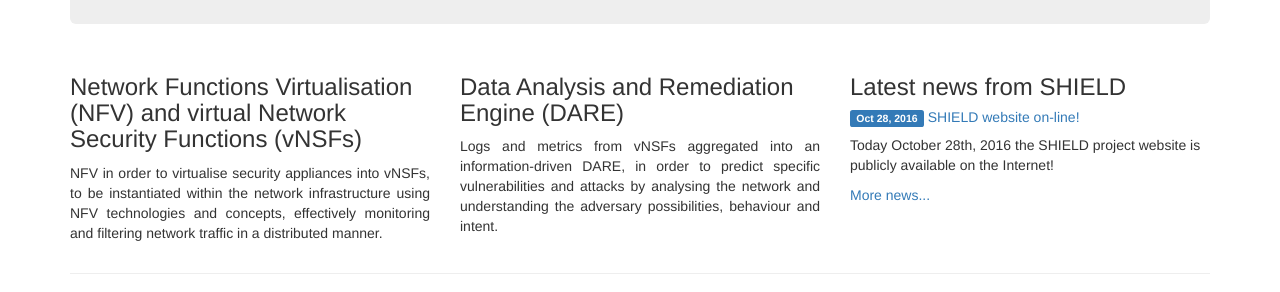
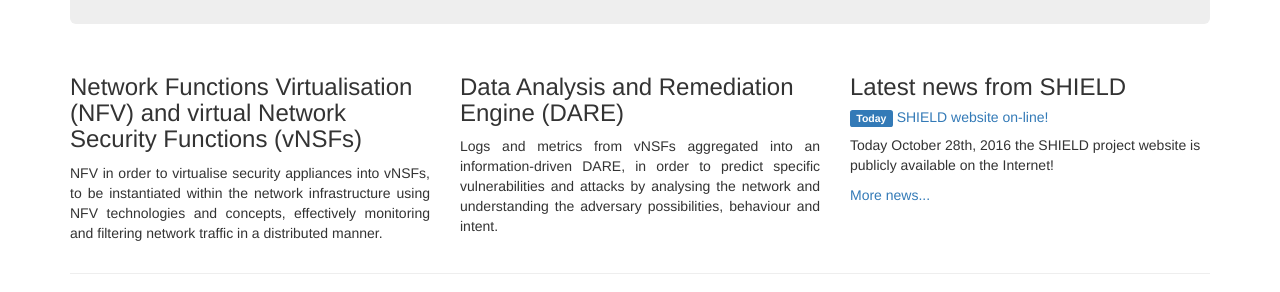
Before and after one commit to torsec/shield-h2020, a Jekyll site: the page built from index.html, in a window 1280 px wide. Shown: the part 337-629 px from the top of the page. Built offline with Jekyll 4.4.1, drawn with Linux system fonts in a browser that asks for light colours.

Commit message:
Updated news display in home page

```diff
--- a/index.html
+++ b/index.html
@@ -35,10 +35,16 @@
 
   <div class="col-sm-4 col-xs-12">
     <h3>Latest news from SHIELD</h3>
+	{% capture today_date %}{{site.time | date: '%-d %Y'}}{% endcapture %}
 {% assign news_items = (site.news | sort: 'date') | reverse %}
 {% for news in news_items limit:5 %}
     <h5>
+	  {% capture news_date %}{{news.date | date: '%-d %Y'}}{% endcapture %}
+	  {% if  today_date != news_date  %}
       <span class="label label-primary">{{ news.date | date: "%b %-d, %Y" }}</span>
+	  {% else %}
+	  <span class="label label-primary">Today</span>
+	  {% endif %}
       <a href="{{ news.url | prepend: site.baseurl }}">{{ news.title | truncate:25 | escape }}</a>
     </h5>
   {{ news.excerpt | truncate:100 }}
```
